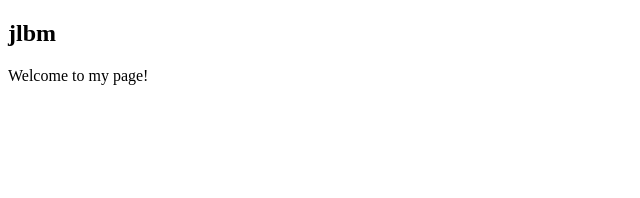
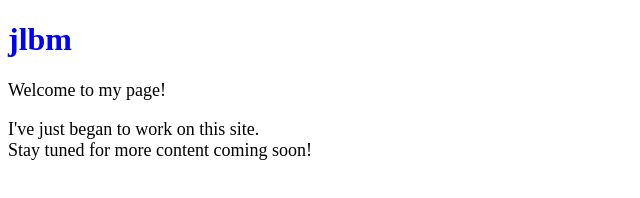
Before and after one commit to JLBaroja/JLBaroja.github.io, a plain HTML site: page index.html in a window 1280 px wide. Shown: the whole page, without its empty margins (0-640 px from the left). Drawn offline with Linux system fonts and the light colour scheme.

Commit message:
Styling?

```diff
--- a/index.html
+++ b/index.html
@@ -2,9 +2,8 @@
 <html lang="en">
 <head>
   <meta charset="UTF-8">
-  <meta name="viewport" content="width=device-width, initial-scale=1.0">
-  <meta http-equiv="X-UA-Compatible" content="ie=edge">
   <title>jlbm</title>
+  <link href="../style.css" type="text/css" rel="stylesheet">
 </head>
 <body>
 
@@ -12,8 +11,9 @@
   <!-- <img src="Yo.png" alt="Logo"></img>
   <figcaption>Somebody told me I look like this...</figcaption> -->
 </center>
-  <h2>jlbm</h2>
+  <h1>jlbm</h1>
   <p></p>
   <p>Welcome to my page!</p>
+  <p>I've just began to work on this site. <br />Stay tuned for more content coming soon!</p>
 </body>
 </html>
--- /dev/null
+++ b/style.css
@@ -0,0 +1,7 @@
+h1 {
+  color: Blue;
+}
+
+p {
+  font-size: 18px;
+}
```
